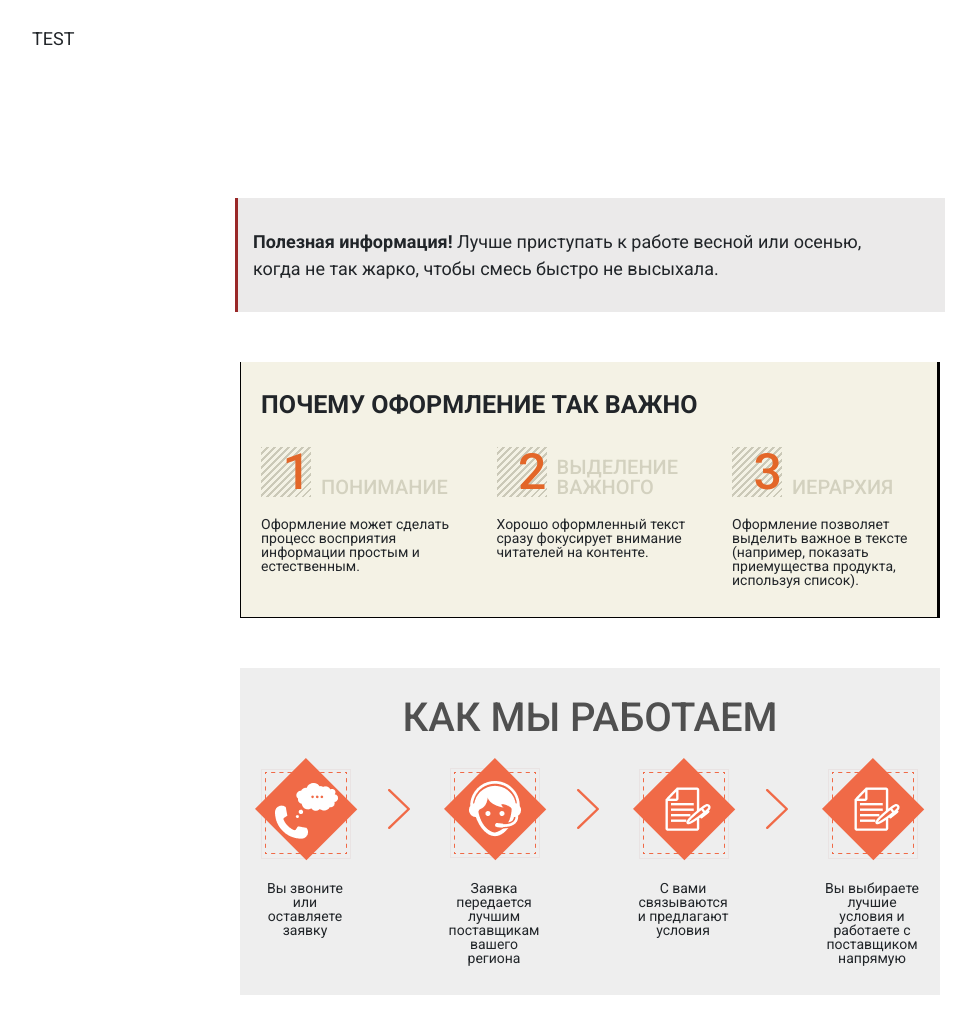
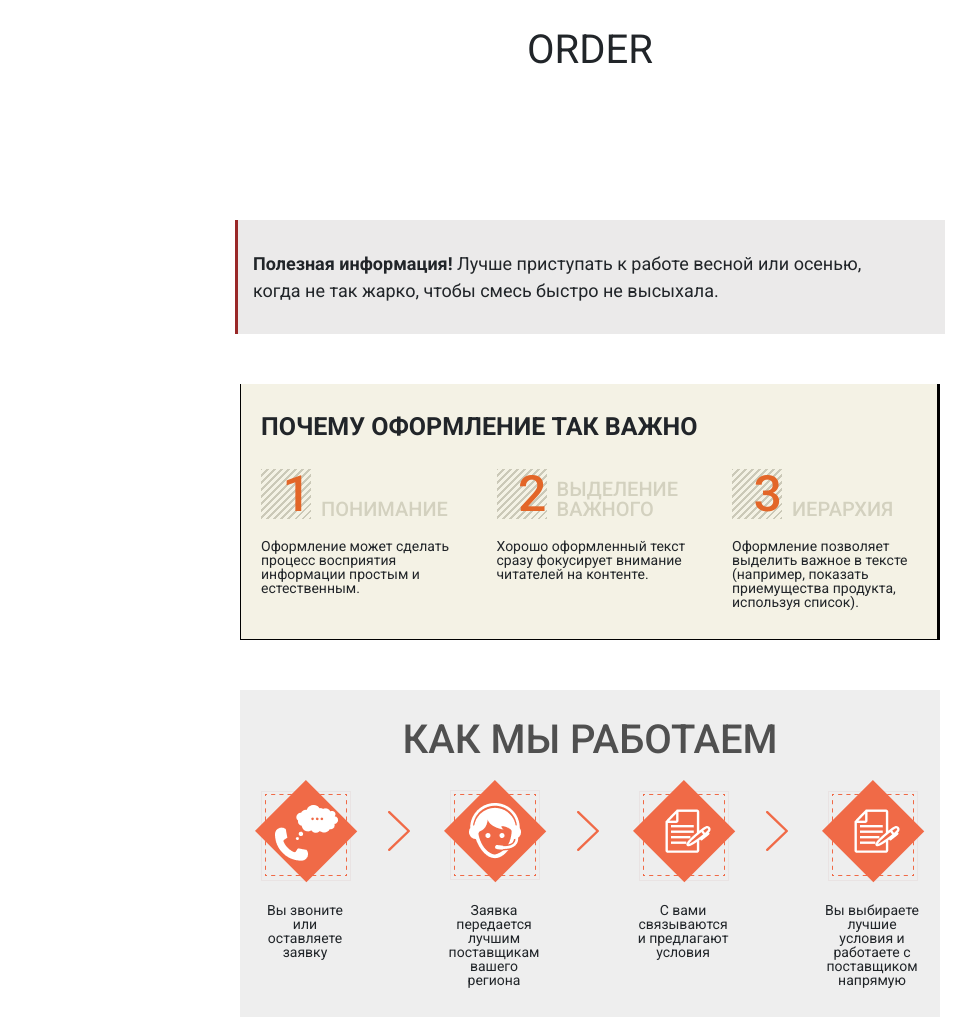
Before and after one commit to Charles11Snippy/Cards, a plain HTML site: page index.html in a window 1280 px wide. Shown: the top 1020 px of the page, without its empty margins (50-1026 px from the left). Drawn offline with Linux system fonts and the light colour scheme.

Commit message:
Update index.html

```diff
--- a/index.html
+++ b/index.html
@@ -17,8 +17,8 @@
         <div class="container">
             <div class="row">
                 <div class="col-lg-12">
-                    <h2 class="ORDER">
-                        TEST
+                    <h2 class="title">
+                        ORDER
                     </h2>
                 </div>
             </div>
```
